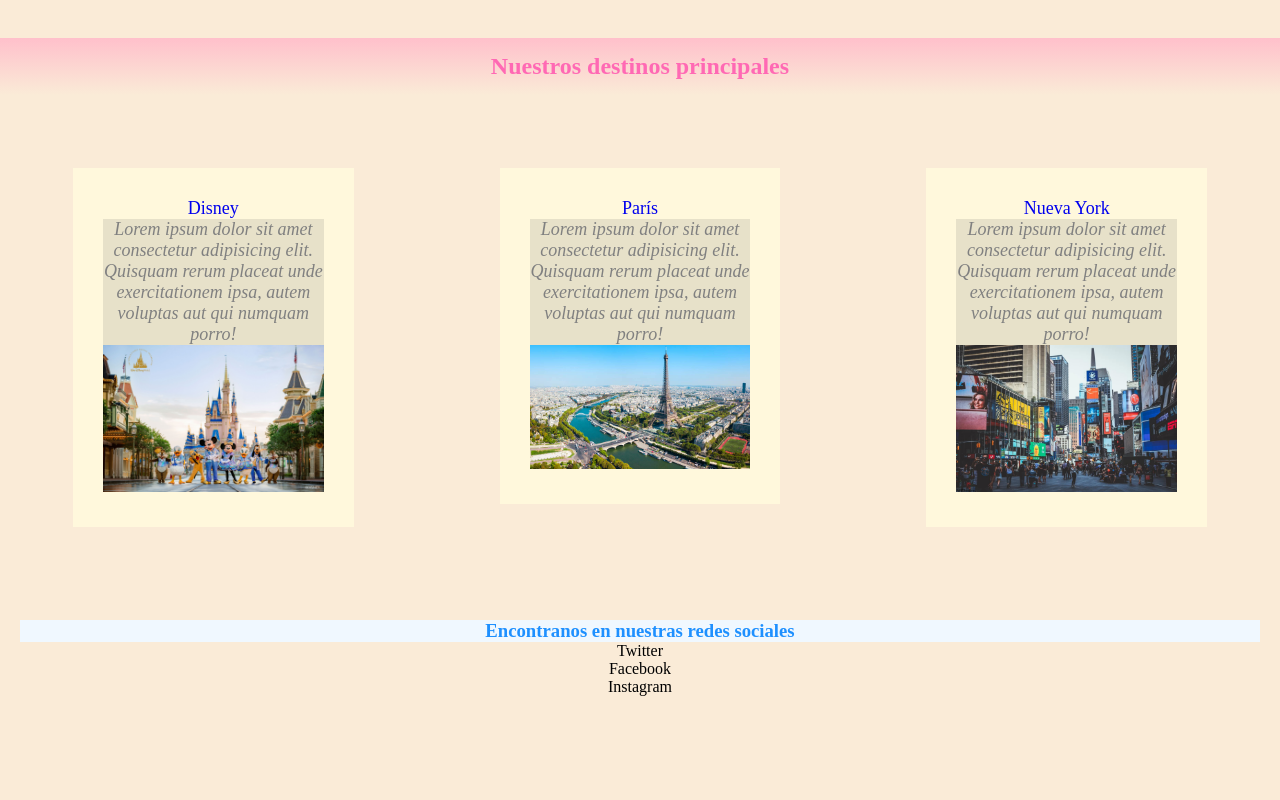
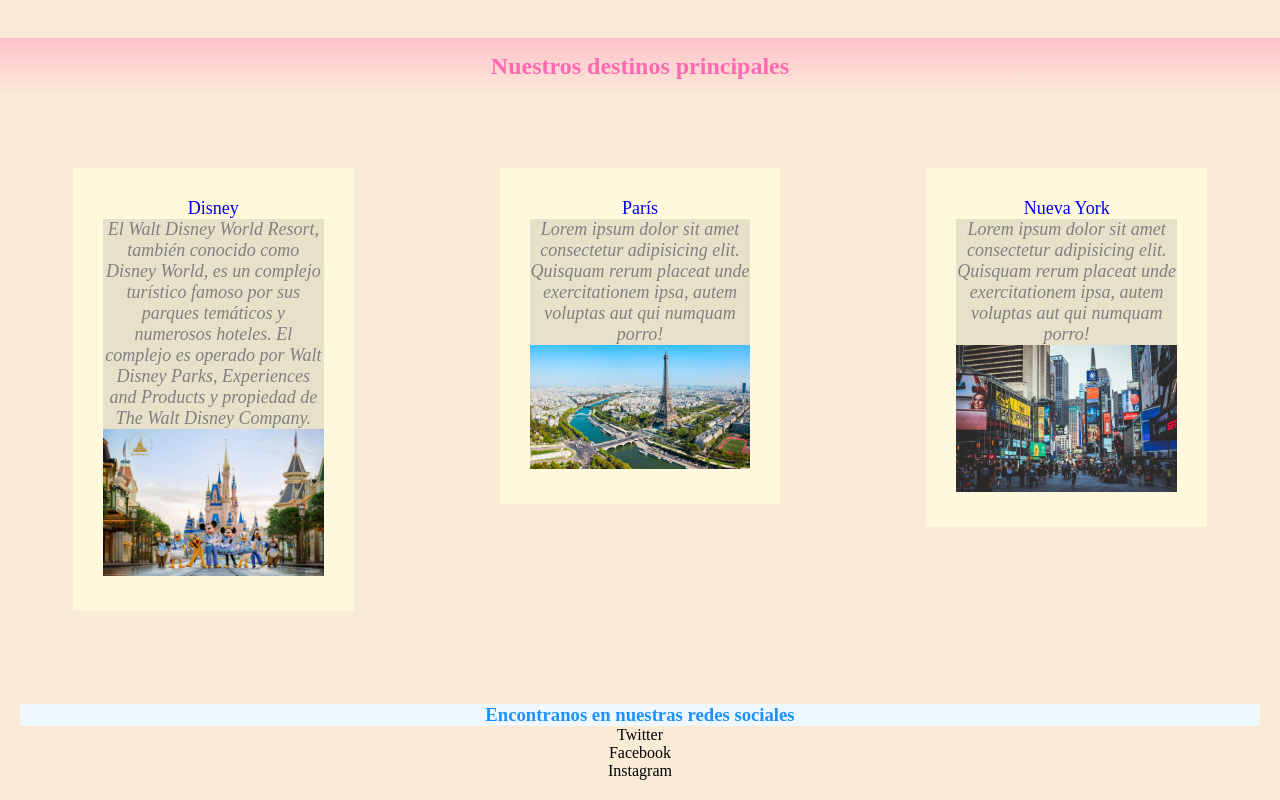
Before and after one commit to mariavictoriairazabal/idea-irazabal, a plain HTML site: page index.html in a window 1280 px wide. Shown: the part 1437-2237 px from the top of the page. Before the commit the page ends 2153 px from the top, so only its background shows below. Drawn offline with Linux system fonts and the light colour scheme.

Commit message:
Update index.html

```diff
--- a/index.html
+++ b/index.html
@@ -65,7 +65,7 @@
                                 <article>
                                     <div class="caja1">
                                         <a href="./pages/viajes.html">Disney</a>
-                                        <p>Lorem ipsum dolor sit amet consectetur adipisicing elit. Quisquam rerum placeat unde exercitationem ipsa, autem voluptas aut qui numquam porro!</p>
+                                        <p>El Walt Disney World Resort, también conocido como Disney World, es un complejo turístico famoso por sus parques temáticos y numerosos hoteles. El complejo es operado por Walt Disney Parks, Experiences and Products y propiedad de The Walt Disney Company.</p>
                                         <img src="./resources/disneysect.jpg" alt="Disney" class="disneysect__img">
                                     </div>
                                 </article>
```
